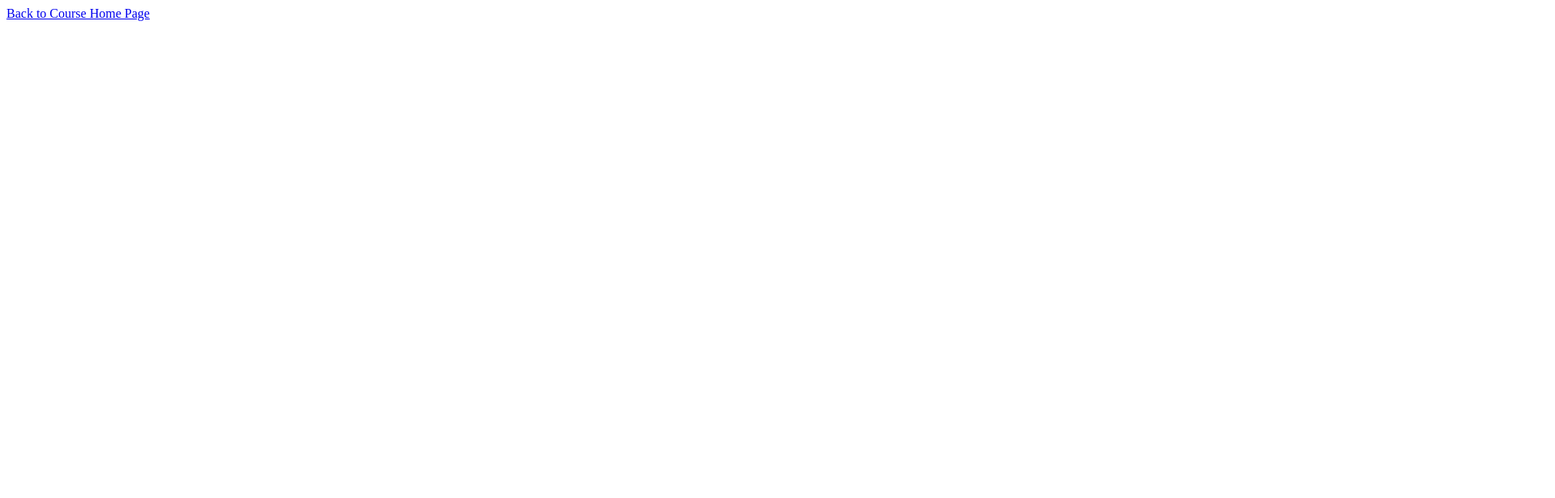
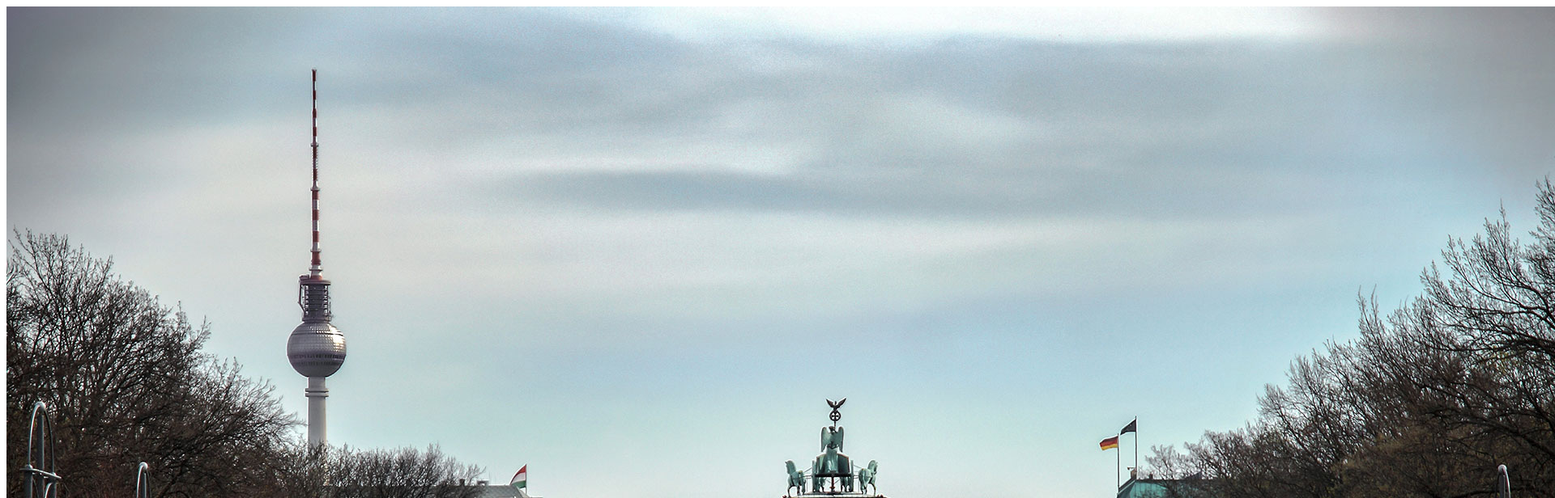
Before and after one commit to annanygren/gra321-f19, a plain HTML site: page project3/index.html in a window 1280 px wide. Shown: the top 616 px of the page at 81% size, 1920 px wide, since content can reach past the window. Drawn offline with Linux system fonts and the light colour scheme.

Commit message:
add photo to website

```diff
--- a/project3/index.html
+++ b/project3/index.html
@@ -4,6 +4,7 @@
     <title>Anna Nygren - Project 3</title>
 </head>
 <body>
+    <img src="img/germany.jpg" alt= "street view of the Brandenburg Gate" />
     <a href="../index.html" title="Course Homepage">Back to Course Home Page</a>
 </body>
 </html>
```
Also changed, not shown: project3/img/germany.jpg (added).
